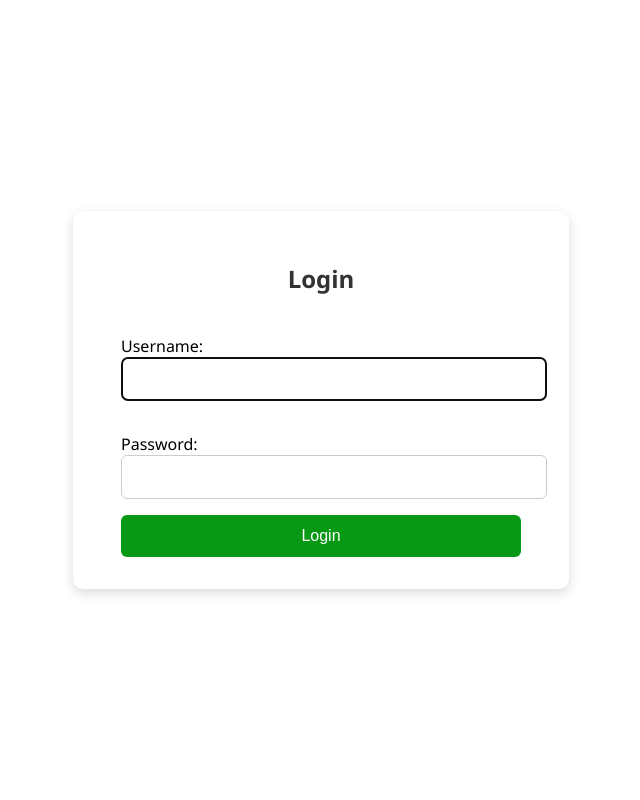
After one commit to Kathoni/food, a Django app: page /accounts/login/ in a window 1280 px wide. The commit adds this page. Shown: the whole page, without its empty margins (319-959 px from the left). Run offline with Django 5.2, Linux system fonts and the light colour scheme.

Commit message:
login to access order-list

```diff
--- /dev/null
+++ b/food_portal/menu/templates/registration/login.html
@@ -0,0 +1,78 @@
+<!-- templates/registration/login.html -->
+<!DOCTYPE html>
+<html lang="en">
+<head>
+    <meta charset="UTF-8">
+    <title>Login</title>
+    <style>
+        body {
+            margin: 0;
+            padding: 0;
+            font-family: 'Segoe UI', Tahoma, Geneva, Verdana, sans-serif;
+            background: linear-gradient(to right, white );
+            height: 100vh;
+            display: flex;
+            justify-content: center;
+            align-items: center;
+        }
+
+        .login-container {
+            background-color: white;
+            padding: 2rem 3rem;
+            border-radius: 10px;
+            box-shadow: 0 4px 12px rgba(0, 0, 0, 0.15);
+            width: 100%;
+            max-width: 400px;
+        }
+
+        h2 {
+            text-align: center;
+            margin-bottom: 1.5rem;
+            color: #333;
+        }
+
+        form {
+            display: flex;
+            flex-direction: column;
+        }
+
+        form p {
+            margin-bottom: 1rem;
+        }
+
+        input[type="text"],
+        input[type="password"] {
+            width: 100%;
+            padding: 0.75rem;
+            border: 1px solid #ccc;
+            border-radius: 6px;
+            font-size: 1rem;
+        }
+
+        button {
+            background-color: #079913;
+            color: white;
+            border: none;
+            padding: 0.75rem;
+            border-radius: 6px;
+            font-size: 1rem;
+            cursor: pointer;
+            transition: background-color 0.3s ease;
+        }
+
+        button:hover {
+            background-color: #dae724;
+        }
+    </style>
+</head>
+<body>
+    <div class="login-container">
+        <h2>Login</h2>
+        <form method="post">
+            {% csrf_token %}
+            {{ form.as_p }}
+            <button type="submit">Login</button>
+        </form>
+    </div>
+</body>
+</html>
--- a/food_portal/menu/urls.py
+++ b/food_portal/menu/urls.py
@@ -16,6 +16,8 @@ Including another URLconf
 """
 from django.urls import path
 from . import views
+from django.contrib.auth import views as auth_views
+
 
 urlpatterns = [
     path('', views.menu_view, name='menu'),
@@ -26,5 +28,6 @@ urlpatterns = [
     path('remove-from-cart/', views.remove_from_cart, name= 'remove_from_cart'),
     path('checkout/', views.checkout, name='checkout'),
     path('order/', views.order_list, name='order_list'),
-    path('orders/<int:order_id>/delete/', views.delete_order, name='delete_order')
+    path('orders/<int:order_id>/delete/', views.delete_order, name='delete_order'),
+     path('accounts/logout/', auth_views.LogoutView.as_view(next_page='menu'), name='logout'),
 ]
```
Also changed, not shown: food_portal/menu/models.py (+33 -8 lines), food_portal/menu/static/js/main.js (+90 -79 lines), food_portal/menu/templates/orders/list.html (+24 -1 lines), food_portal/menu/views.py (+7 -5 lines), food_portal/db.sqlite3, food_portal/menu/migrations/0003_alter_order_customer_name_alter_order_total_amount_and_more.py (added).
